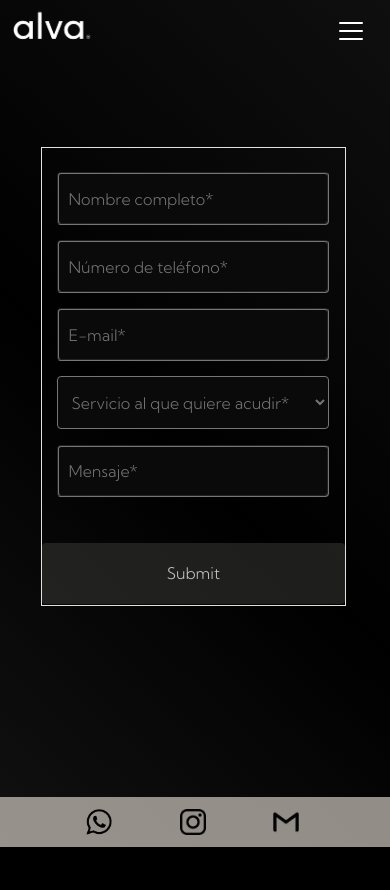
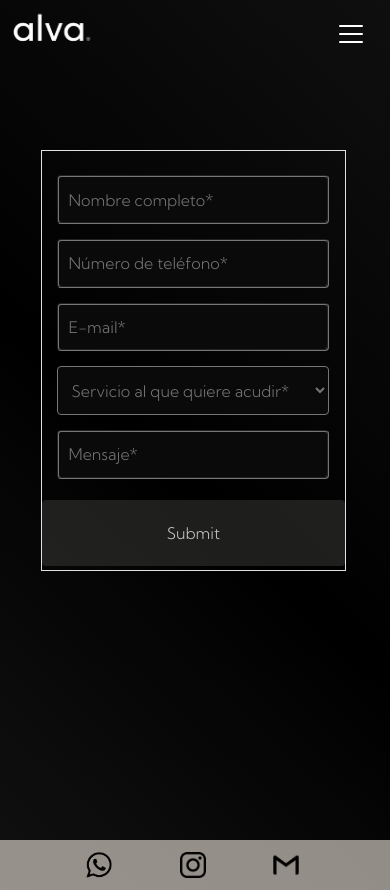
Before and after one commit to ivanrusansky/repository001, a plain HTML site: page paginas/contacto.html in a window 390 px wide. Before the commit the page ends 847 px from the top, so only its background shows below. Drawn offline with nearby package versions, Linux system fonts and the light colour scheme; files whose address does not match are found by name.

Commit message:
problems fixed

```diff
--- a/paginas/contacto.html
+++ b/paginas/contacto.html
@@ -29,7 +29,7 @@
 </head>
 
 
-<body><!--medio de contacto detallado-->
+<body class="bodycontact"><!--medio de contacto detallado-->
 
 
   <header> <!-- menu de navegacion -->
--- a/scss/base/_vars.scss
+++ b/scss/base/_vars.scss
@@ -44,6 +44,7 @@ $blanco: rgb(255, 255, 255);
         color: rgba(255, 255, 255, 0);
         background-color: transparent;
         border: none;
+        margin-top: 3px;
     }
 
     .navbar-toggler-icon {
--- a/scss/componentes/_contacto.scss
+++ b/scss/componentes/_contacto.scss
@@ -1,10 +1,4 @@
 body {
-
-
-    background-color: black;
-
-
-
     .info_contact {
 
         margin-bottom: -12%;
@@ -44,7 +38,7 @@ body {
                 width: 100%;
                 height: 8%;
                 color: white;
-                margin-bottom: 8%;
+                margin-bottom: 28%;
                 margin-top: 8%;
 
                 input {
@@ -72,16 +66,16 @@ body {
                 }
 
                 .enviar {
-                    margin-top: 1%;
+                    margin-top: 2% !important;
                     border-style: solid;
-                    height: 167%;
+                    height: 198%;
                     width: 100%;
                     background-color: rgba(54, 54, 51, 0.562);
                     border-color: rgb(233, 233, 233);
                     border-style: none;
                     color: rgba(241, 241, 241, 0.795);
                     border-radius: 4px;
-                    margin-bottom: 0.5;
+                    margin-bottom: -10px;
 
 
                 }
@@ -107,14 +101,19 @@ body {
 
 @media (max-width:950px) {
 
-    body {
-        margin-bottom: 37.5%;
+    form {
+        margin-bottom: 8% !important;
+
+        }
+
+    .enviar{
+        margin-bottom: 0% !important;
+    }
+
+    .bodycontact {
+        margin-bottom: 20.5px;
 
 
-    }
-
-    .footercontact {
-        margin-top: 53.2% !important;
     }
 
 
--- a/scss/componentes/_index.scss
+++ b/scss/componentes/_index.scss
@@ -37,22 +37,23 @@
 
     .fondo_index {
         background-image: url(../img/fondoindex/fondoindexresponsive.jpg) !important;
+        height: 150px !important;
     }
 
     .iso {
         width: 40px;
-        margin-top: 1% !important;
+        margin-top: 2% !important;
     }
 
     main {
 
 
         .logo_inicial {
-            margin-top: 40% !important;
+            margin-top: 60% !important;
         }
     }
 
     .footer_positions {
-        margin-top: 70% !important;
+        margin-top: 90.3% !important;
     }
 }
```
Also changed, not shown: css/style.css, img/fondoindex/fondoindexresponsive.jpg, 1 other file.
